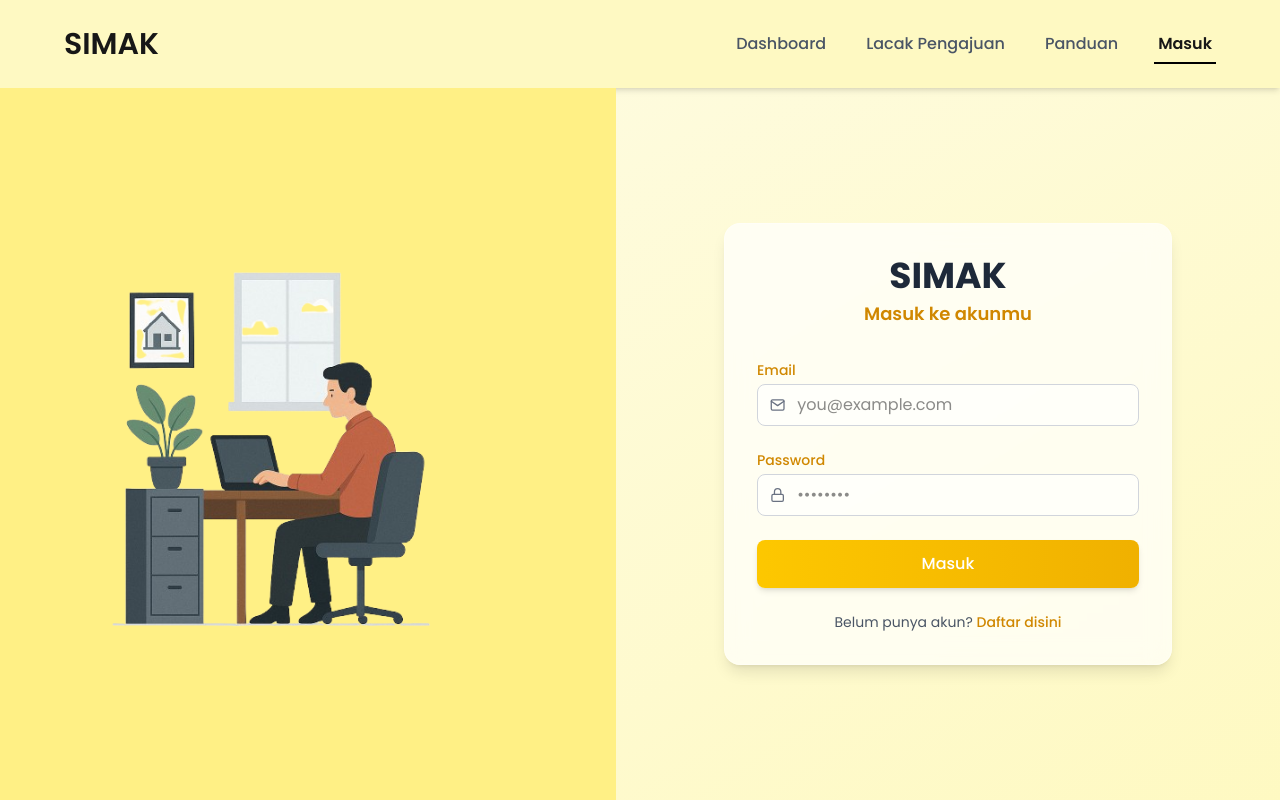
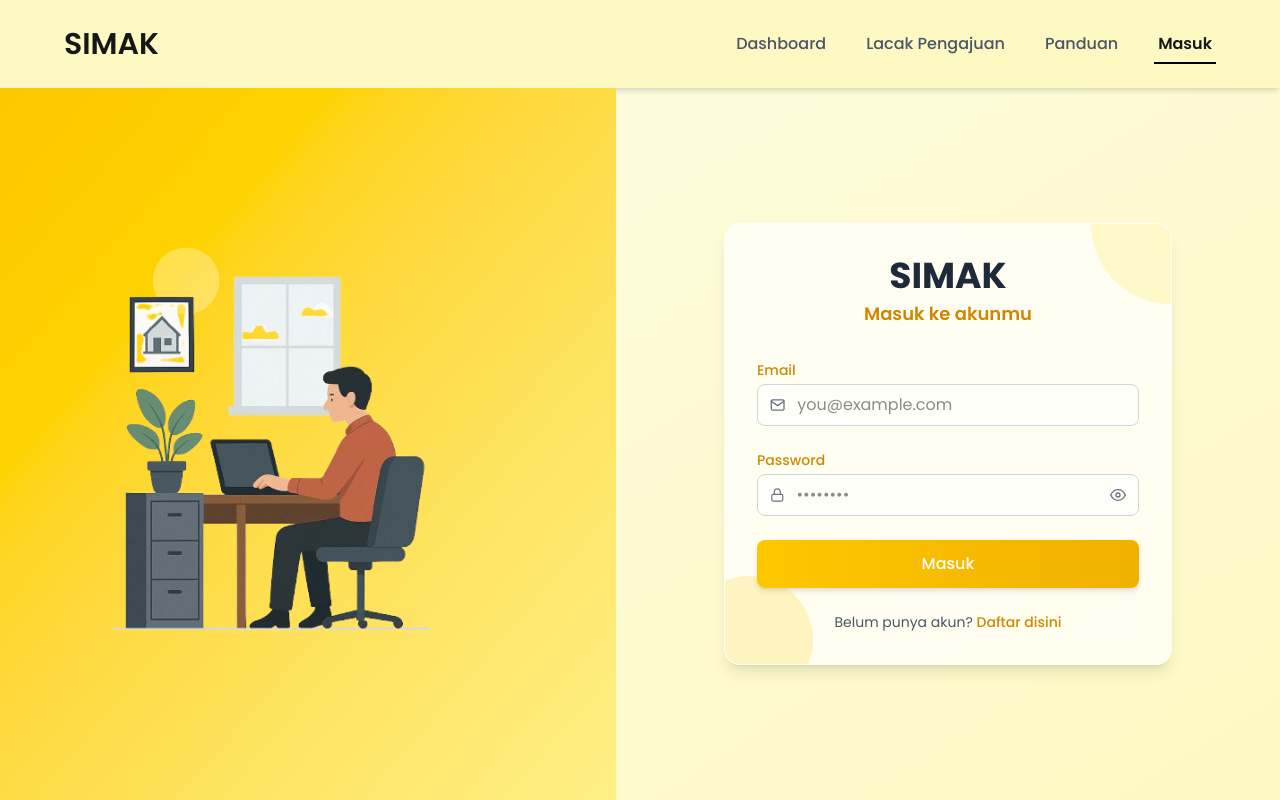
Before and after one commit to affanshdr/SIMAK, a Next.js app: page /login in a window 1280 px wide. Built offline with nearby package versions, Linux system fonts and the light colour scheme.

Commit message:
update login page and add illustration

```diff
--- a/src/app/login/page.tsx
+++ b/src/app/login/page.tsx
@@ -1,9 +1,26 @@
 'use client';
-import { motion } from 'framer-motion';
-import { FiMail, FiLock } from 'react-icons/fi';
+import { motion, AnimatePresence } from 'framer-motion';
+import { FiMail, FiLock, FiEye, FiEyeOff, FiAlertCircle } from 'react-icons/fi';
+import { useState } from 'react';
 import Navbar from '../../components/Navbar';
 
 export default function Masuk() {
+  const [showPassword, setShowPassword] = useState(false);
+  const [isSubmitting, setIsSubmitting] = useState(false);
+  const [error, setError] = useState('');
+
+  const handleSubmit = (e: React.FormEvent) => {
+    e.preventDefault();
+    setIsSubmitting(true);
+    setError('');
+
+    // Simulate API call
+    setTimeout(() => {
+      setIsSubmitting(false);
+      setError('Email atau password salah!'); // Remove this in production
+    }, 1500);
+  };
+
   return (
     <div
       style={{ fontFamily: 'var(--font-poppins)' }}
@@ -12,99 +29,234 @@ export default function Masuk() {
       <Navbar />
 
       <div className="flex flex-1 flex-col lg:flex-row">
-        {/* Left Side - Image or Illustration */}
+        {/* Left Side - Animated Illustration */}
         <motion.div
-          className="hidden lg:flex flex-1 items-center justify-center bg-yellow-200"
+          className="hidden lg:flex flex-1 items-center justify-center bg-gradient-to-br from-yellow-400 to-yellow-200 relative overflow-hidden"
           initial={{ opacity: 0 }}
           animate={{ opacity: 1 }}
-          transition={{ duration: 0.6 }}
+          transition={{ duration: 0.8 }}
         >
-          <img
+          {/* Floating elements */}
+          <motion.div
+            className="absolute top-1/4 left-1/4 w-16 h-16 bg-white/30 rounded-full"
+            animate={{
+              y: [0, -20, 0],
+              scale: [1, 1.05, 1]
+            }}
+            transition={{
+              duration: 4,
+              repeat: Infinity,
+              ease: "easeInOut"
+            }}
+          />
+          <motion.div
+            className="absolute bottom-1/3 right-1/3 w-24 h-24 bg-white/20 rounded-full"
+            animate={{
+              y: [0, 15, 0],
+              scale: [1, 1.1, 1]
+            }}
+            transition={{
+              duration: 5,
+              repeat: Infinity,
+              ease: "easeInOut",
+              delay: 0.5
+            }}
+          />
+
+          {/* Main illustration with floating effect */}
+          <motion.img
             src="/login-ilustrasii.png"
             alt="Login Illustration"
-            className="max-w-md w-full"
+            className="max-w-md w-full relative z-10"
+            initial={{ y: 0 }}
+            animate={{ y: [-10, 10, -10] }}
+            transition={{
+              duration: 8,
+              repeat: Infinity,
+              ease: "easeInOut"
+            }}
           />
         </motion.div>
 
         {/* Right Side - Form */}
         <div className="flex flex-1 items-center justify-center p-6">
           <motion.div
-            className="w-full max-w-md bg-white/70 backdrop-blur-md border border-white/30 rounded-2xl shadow-lg p-8"
+            className="w-full max-w-md bg-white/70 backdrop-blur-md border border-white/30 rounded-2xl shadow-lg p-8 relative overflow-hidden"
             initial={{ opacity: 0, y: 30 }}
             animate={{ opacity: 1, y: 0 }}
-            transition={{ duration: 0.5 }}
+            transition={{ duration: 0.5, delay: 0.2 }}
           >
+            {/* Decorative elements */}
             <motion.div
-              className="text-center mb-8"
-              initial={{ scale: 0.95 }}
+              className="absolute -top-20 -right-20 w-40 h-40 bg-yellow-300/20 rounded-full"
+              initial={{ scale: 0 }}
               animate={{ scale: 1 }}
-              transition={{ delay: 0.2 }}
+              transition={{ delay: 0.4 }}
+            />
+            <motion.div
+              className="absolute -bottom-10 -left-10 w-32 h-32 bg-yellow-400/20 rounded-full"
+              initial={{ scale: 0 }}
+              animate={{ scale: 1 }}
+              transition={{ delay: 0.6 }}
+            />
+
+            <motion.div
+              className="text-center mb-8 relative z-10"
+              initial={{ opacity: 0, scale: 0.95 }}
+              animate={{ opacity: 1, scale: 1 }}
+              transition={{ delay: 0.4 }}
             >
-              <h1 className="text-4xl font-bold text-gray-800">SIMAK</h1>
-              <h2 className="text-lg font-semibold text-yellow-600 mt-1">
+              <motion.h1
+                className="text-4xl font-bold text-gray-800"
+                initial={{ y: -20 }}
+                animate={{ y: 0 }}
+                transition={{ delay: 0.5 }}
+              >
+                SIMAK
+              </motion.h1>
+              <motion.h2
+                className="text-lg font-semibold text-yellow-600 mt-1"
+                initial={{ y: 20 }}
+                animate={{ y: 0 }}
+                transition={{ delay: 0.6 }}
+              >
                 Masuk ke akunmu
-              </h2>
+              </motion.h2>
             </motion.div>
 
-            <form className="space-y-6">
+            <form className="space-y-6 relative z-10" onSubmit={handleSubmit}>
               {/* Email */}
-              <div className="relative">
+              <motion.div
+                initial={{ opacity: 0, x: -20 }}
+                animate={{ opacity: 1, x: 0 }}
+                transition={{ delay: 0.7 }}
+              >
                 <label
                   htmlFor="email"
                   className="text-sm font-medium text-yellow-600 mb-1 block"
                 >
                   Email
                 </label>
-                <div className="flex items-center bg-white/60 border border-gray-300 rounded-lg px-3">
+                <div className="flex items-center bg-white/60 border border-gray-300 rounded-lg px-3 transition-all focus-within:border-yellow-400 focus-within:ring-2 focus-within:ring-yellow-200">
                   <FiMail className="text-gray-500" />
                   <input
                     type="email"
                     id="email"
                     placeholder="you@example.com"
                     className="w-full px-3 py-2 bg-transparent focus:outline-none"
+                    required
                   />
                 </div>
-              </div>
+              </motion.div>
 
               {/* Password */}
-              <div className="relative">
+              <motion.div
+                initial={{ opacity: 0, x: -20 }}
+                animate={{ opacity: 1, x: 0 }}
+                transition={{ delay: 0.8 }}
+              >
                 <label
                   htmlFor="password"
                   className="text-sm font-medium text-yellow-600 mb-1 block"
                 >
                   Password
                 </label>
-                <div className="flex items-center bg-white/60 border border-gray-300 rounded-lg px-3">
+                <div className="flex items-center bg-white/60 border border-gray-300 rounded-lg px-3 transition-all focus-within:border-yellow-400 focus-within:ring-2 focus-within:ring-yellow-200">
                   <FiLock className="text-gray-500" />
                   <input
-                    type="password"
+                    type={showPassword ? "text" : "password"}
                     id="password"
                     placeholder="••••••••"
                     className="w-full px-3 py-2 bg-transparent focus:outline-none"
+                    required
                   />
+                  <button
+                    type="button"
+                    className="text-gray-500 hover:text-yellow-600 transition-colors"
+                    onClick={() => setShowPassword(!showPassword)}
+                  >
+                    {showPassword ? <FiEyeOff /> : <FiEye />}
+                  </button>
                 </div>
-              </div>
+              </motion.div>
+
+              {/* Error Message */}
+              <AnimatePresence>
+                {error && (
+                  <motion.div
+                    initial={{ opacity: 0, height: 0 }}
+                    animate={{ opacity: 1, height: 'auto' }}
+                    exit={{ opacity: 0, height: 0 }}
+                    className="overflow-hidden"
+                  >
+                    <div className="flex items-center gap-2 text-red-500 bg-red-50 px-3 py-2 rounded-lg text-sm">
+                      <FiAlertCircle />
+                      <span>{error}</span>
+                    </div>
+                  </motion.div>
+                )}
+              </AnimatePresence>
 
               {/* Submit Button */}
               <motion.button
                 type="submit"
-                className="w-full py-3 px-4 bg-gradient-to-r from-yellow-400 to-yellow-500 text-white font-medium rounded-lg shadow-md hover:scale-[1.02] transition-transform"
+                className="w-full py-3 px-4 bg-gradient-to-r from-yellow-400 to-yellow-500 text-white font-medium rounded-lg shadow-md relative overflow-hidden"
+                whileHover={{ scale: 1.02 }}
                 whileTap={{ scale: 0.98 }}
+                initial={{ opacity: 0, y: 10 }}
+                animate={{ opacity: 1, y: 0 }}
+                transition={{ delay: 0.9 }}
+                disabled={isSubmitting}
               >
-                Masuk
+                <span className="relative z-10 flex items-center justify-center gap-2">
+                  {isSubmitting ? (
+                    <>
+                      <motion.span
+                        animate={{ rotate: 360 }}
+                        transition={{ duration: 1, repeat: Infinity, ease: "linear" }}
+                        className="inline-block"
+                      >
+                        <svg className="w-5 h-5" viewBox="0 0 24 24">
+                          <path
+                            fill="currentColor"
+                            d="M12,4V2A10,10 0 0,0 2,12H4A8,8 0 0,1 12,4Z"
+                          />
+                        </svg>
+                      </motion.span>
+                      Memproses...
+                    </>
+                  ) : (
+                    "Masuk"
+                  )}
+                </span>
+                {isSubmitting && (
+                  <motion.span
+                    className="absolute bottom-0 left-0 h-1 bg-yellow-600/30"
+                    initial={{ width: 0 }}
+                    animate={{ width: '100%' }}
+                    transition={{ duration: 1.5 }}
+                  />
+                )}
               </motion.button>
             </form>
 
             {/* Footer */}
-            <div className="text-center mt-6 text-sm text-gray-600">
+            <motion.div
+              className="text-center mt-6 text-sm text-gray-600"
+              initial={{ opacity: 0 }}
+              animate={{ opacity: 1 }}
+              transition={{ delay: 1 }}
+            >
               Belum punya akun?{' '}
-              <a
+              <motion.a
                 href="#"
                 className="font-medium text-yellow-600 hover:underline"
+                whileHover={{ scale: 1.05 }}
+                whileTap={{ scale: 0.95 }}
               >
                 Daftar disini
-              </a>
-            </div>
+              </motion.a>
+            </motion.div>
           </motion.div>
         </div>
       </div>
```
